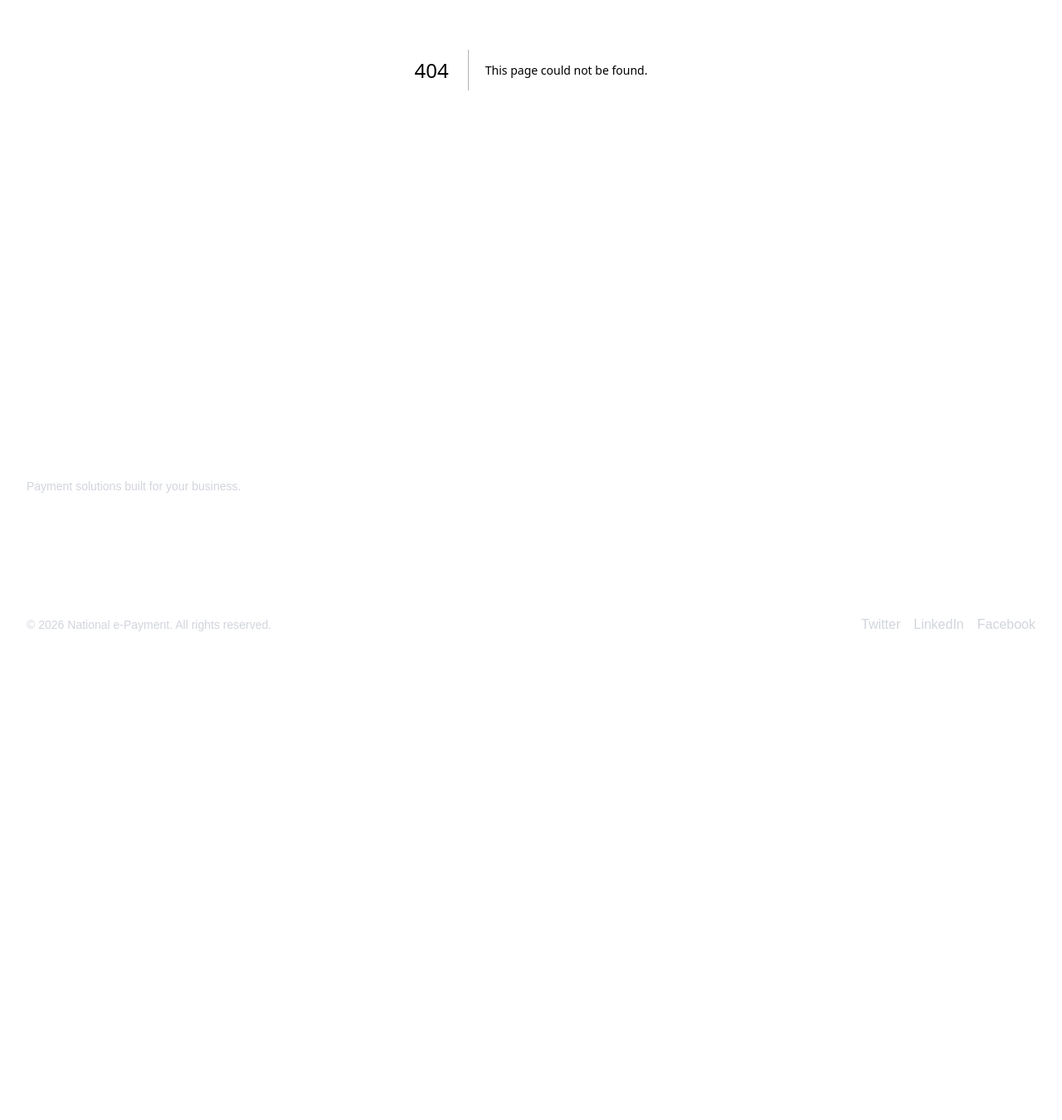
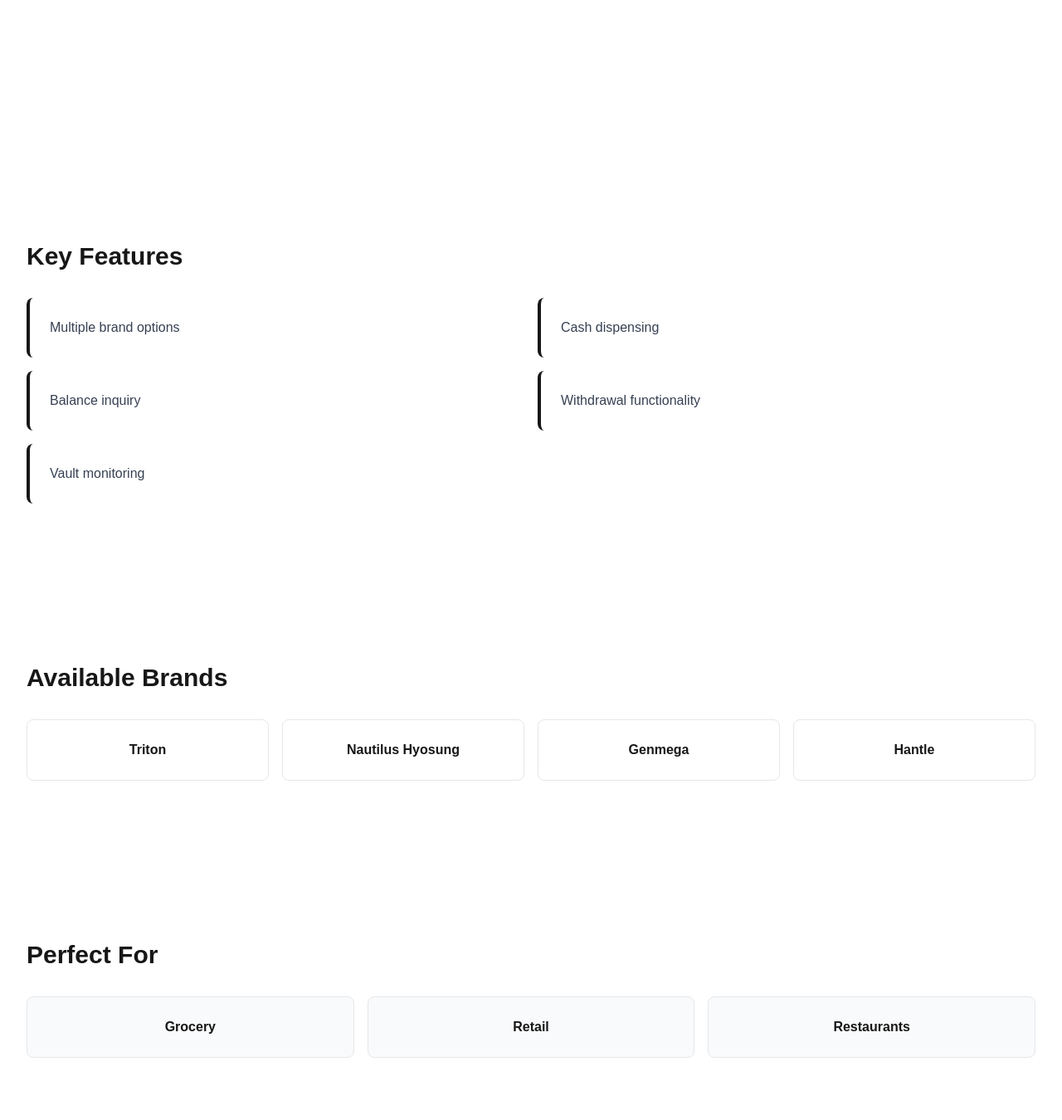
Before and after one commit to melvinjavier28-sys/Testing, a Next.js app: page /products/atm-machines in a window 1280 px wide. Before the commit this address had no page. Shown: the part 400-1750 px from the top of the page at 83% size. Before the commit the page ends 1213 px from the top, so only its background shows below. Built offline with nearby package versions, Linux system fonts and the light colour scheme.

Commit message:
feat: create dynamic product pages with features, specs, and industries

```diff
--- /dev/null
+++ b/app/products/[slug]/page.tsx
@@ -0,0 +1,111 @@
+import type { Metadata } from 'next';
+import Hero from '@/src/components/sections/Hero';
+import Container from '@/src/components/common/Container';
+import Section from '@/src/components/common/Section';
+import Card from '@/src/components/common/Card';
+import CTASection from '@/src/components/sections/CTASection';
+import { getProduct, getAllProductSlugs } from '@/src/lib/products';
+import { notFound } from 'next/navigation';
+
+export async function generateStaticParams() {
+  return getAllProductSlugs().map((slug) => ({
+    slug,
+  }));
+}
+
+export async function generateMetadata({ params }: { params: { slug: string } }): Promise<Metadata> {
+  const product = getProduct(params.slug);
+  if (!product) return {};
+
+  return {
+    title: `${product.title} | National e-Payment`,
+    description: product.description,
+  };
+}
+
+export default function ProductPage({ params }: { params: { slug: string } }) {
+  const product = getProduct(params.slug);
+
+  if (!product) {
+    notFound();
+  }
+
+  return (
+    <>
+      <Hero
+        title={product.title}
+        subtitle={product.description}
+        ctaText="Get Quote"
+        ctaHref="/contact"
+      />
+
+      {/* Features Section */}
+      <Section background="light">
+        <Container>
+          <h2 className="text-3xl font-bold text-navy mb-8">Key Features</h2>
+          <div className="grid grid-cols-1 md:grid-cols-2 gap-4">
+            {product.features.map((feature, idx) => (
+              <Card key={idx} border="left" borderColor="teal" background="white">
+                <p className="text-gray-700">{feature}</p>
+              </Card>
+            ))}
+          </div>
+        </Container>
+      </Section>
+
+      {/* Specifications Section */}
+      {product.specifications && Object.keys(product.specifications).length > 0 && (
+        <Section background="white">
+          <Container>
+            <h2 className="text-3xl font-bold text-navy mb-8">Specifications</h2>
+            <div className="grid grid-cols-1 md:grid-cols-2 gap-6">
+              {Object.entries(product.specifications).map(([key, value]) => (
+                <div key={key} className="p-6 bg-gray-50 rounded-lg border border-gray-200">
+                  <h4 className="font-semibold text-navy mb-2">{key}</h4>
+                  <p className="text-gray-600">{value}</p>
+                </div>
+              ))}
+            </div>
+          </Container>
+        </Section>
+      )}
+
+      {/* Brands Section */}
+      {product.brands && product.brands.length > 0 && (
+        <Section background="light">
+          <Container>
+            <h2 className="text-3xl font-bold text-navy mb-8">Available Brands</h2>
+            <div className="grid grid-cols-2 md:grid-cols-4 gap-4">
+              {product.brands.map((brand, idx) => (
+                <div key={idx} className="bg-white p-6 rounded-lg text-center font-semibold text-navy border border-gray-200">
+                  {brand}
+                </div>
+              ))}
+            </div>
+          </Container>
+        </Section>
+      )}
+
+      {/* Industries Section */}
+      <Section background="white">
+        <Container>
+          <h2 className="text-3xl font-bold text-navy mb-8">Perfect For</h2>
+          <div className="grid grid-cols-1 md:grid-cols-3 gap-4">
+            {product.industries.map((industry, idx) => (
+              <div key={idx} className="text-center p-6 bg-gray-50 rounded-lg border border-gray-200">
+                <p className="font-semibold text-navy capitalize">{industry}</p>
+              </div>
+            ))}
+          </div>
+        </Container>
+      </Section>
+
+      <CTASection
+        heading="Ready to Get Started?"
+        subheading={`Integrate ${product.title} into your business today.`}
+        ctaText="Get a Quote"
+        ctaHref="/contact"
+      />
+    </>
+  );
+}
--- /dev/null
+++ b/app/products/page.tsx
@@ -0,0 +1,40 @@
+import type { Metadata } from 'next';
+import Hero from '@/src/components/sections/Hero';
+import Container from '@/src/components/common/Container';
+import Card from '@/src/components/common/Card';
+import Section from '@/src/components/common/Section';
+import { getProductsForHomepage } from '@/src/lib/products';
+
+export const metadata: Metadata = {
+  title: 'Products | National e-Payment',
+  description: 'Payment processing hardware and software solutions.',
+};
+
+export default function ProductsPage() {
+  const products = getProductsForHomepage();
+
+  return (
+    <>
+      <Hero
+        title="Our Products"
+        subtitle="Everything you need to accept payments and grow your business"
+      />
+
+      <Section background="light">
+        <Container>
+          <div className="grid grid-cols-1 md:grid-cols-3 gap-6">
+            {products.map((product) => (
+              <Card key={product.id} border="left" borderColor="teal" background="white">
+                <h3 className="text-2xl font-bold text-navy mb-3">{product.title}</h3>
+                <p className="text-gray-600 mb-6">{product.description}</p>
+                <a href={product.href} className="text-teal font-semibold hover:text-teal-dark">
+                  Learn More →
+                </a>
+              </Card>
+            ))}
+          </div>
+        </Container>
+      </Section>
+    </>
+  );
+}
```
